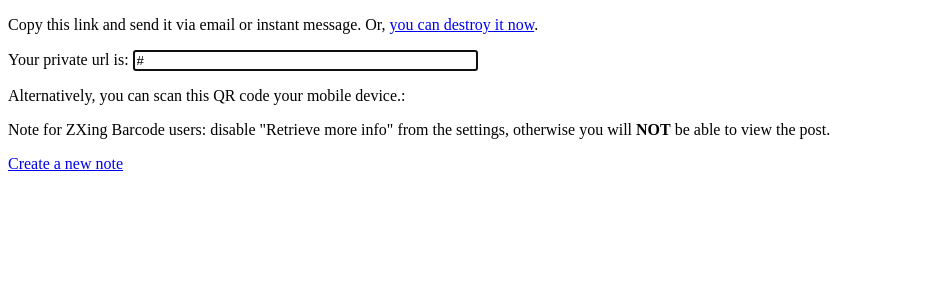
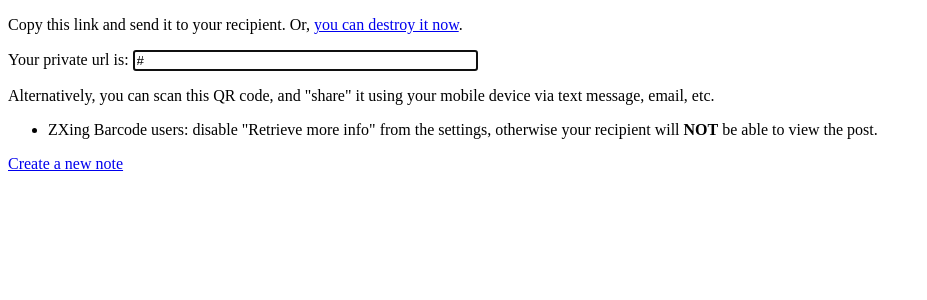
Before and after one commit to atoponce/d-note, a Python web app: template templates/post.html in a window 1280 px wide. Shown: the part 26-326 px from the top of the page, without its empty margins (0-927 px from the left). Run offline with Jinja, Linux system fonts and the light colour scheme; the template is opened without the code that fills it, so the values that code supplies are empty.

Commit message:
html redirect, clarification in <noscript>, qrcode clarification, add no caching, other updates

```diff
--- a/templates/base.html
+++ b/templates/base.html
@@ -14,12 +14,42 @@
         <span class="nav"><a href="{{ url_for('faq') }}">FAQ</a></span>
         <span class="nav"><a href="{{ url_for('about') }}">About</a></span>
     </div>
-    <noscript><p>Please enable JavaScript in your browser for better use of the website.</p></noscript>
     <div id="content">
         {% block content %}{% endblock %}
+        <noscript>
+            <p>You currently have JavaScript disabled. JavaScript is required
+            to use this website. Here is all the JavaScript code that is
+            executed:</p>
+            <ul>
+                <li><a href="http://hashcash.org">Hashcash</a>- Hashcash tokens
+                are minted when submitting a note to prevent denial of service
+                POST attacks and to prevent spamming.</li>
+                <li><a
+                href="https://github.com/Valve/fingerprintjs">Fingerprinting</a>-
+                As part of Hashcash tokens, an anonymous <a
+                href="http://en.wikipedia.org/wiki/MurmurHash">MurmurHash</a>
+                resource string is calculated.</li>
+                <li><a href="http://davidshimjs.github.io/qrcodejs/">QR Code
+                Generation</a>- A QR Code is generated for sending to the
+                recipient to scan using their mobile device to read the
+                note.</li>
+                <li>Notifications- When posting a note, JavaScript is used to
+                let you know that while you are posting your note, a Hashcash
+                token is being minted.</li>
+                <li>Redirects- When viewing a note, JavaScript is used to
+                redirect your browser after a timeout.</li>
+            </ul>
+            <p>There is no tracking code, such as analytics, cookies, etc. in
+            the <a href="https://github.com/atoponce/d-note">default source
+            code</a>. If this site administrator has installed tracking code, I
+            recommend installing the <a
+            href="http://www.ghostery.com/">Ghostery</a> and the <a
+            href="https://adblockplus.org">Adblock Plus</a> extensions, which
+            are both available for Google Chrome and Mozilla Firefox
+            browsers.</p>
+        </noscript>
     </div>
-    <div id="footer">
-
-    </div>
+    <div id="footer"></div>
   </body>
+  {% block endhead %}{% endblock %}
 </html>
--- a/templates/index.html
+++ b/templates/index.html
@@ -9,7 +9,7 @@
     </script>
 {% endblock %}
 {% block content %}
-    <p>Self destructing encrypted notes</p>
+    <h1>Self destructing encrypted notes</h1>
     <form method="POST" action="{{ url_for('show_post', new_url=random, _external=True) }}">
       <p>Paste your secret note here!</p>
       <textarea style="width:100%; height:250px" name="paste"></textarea>
--- a/templates/post.html
+++ b/templates/post.html
@@ -11,13 +11,22 @@
     </script>
 {% endblock %}
 {% block content %}
-    <p>Copy this link and send it via email or instant message. Or, <a href="{{ url_for('fetch_url', random_url=random, _external=True) }}">you can destroy it now</a>.</p>
-    <p>Your private url is: <input id="note" size="40" readonly="readonly" type="text" value="{{ url_for('fetch_url', random_url=random, _external=True) }}"/></p>
-    <p>Alternatively, you can scan this QR code your mobile device.:</p>
+    <p>Copy this link and send it to your recipient. Or, <a href="{{
+    url_for('fetch_url', random_url=random, _external=True) }}">you can destroy
+    it now</a>.</p>
+    <p>Your private url is: <input id="note" size="40" readonly="readonly"
+    type="text" value="{{ url_for('fetch_url', random_url=random,
+    _external=True) }}"/></p>
+    <p>Alternatively, you can scan this QR code, and "share" it using your
+    mobile device via text message, email, etc.</p>
+    <ul>
+        <li>ZXing Barcode users: disable "Retrieve more info" from the
+        settings, otherwise your recipient will <strong>NOT</strong> be able to
+        view the post.</li>
+    </ul>
     <div id="qrcode"></div>
     <script type="text/javascript">
         new QRCode(document.getElementById("qrcode"), { text: "{{ url_for('fetch_url', random_url=random, _external=True) }}", correctLevel: QRCode.CorrectLevel.L });
     </script>
-    <p>Note for ZXing Barcode users: disable "Retrieve more info" from the settings, otherwise you will <strong>NOT</strong> be able to view the post.</p>
     <p><a href="{{ url_for('index', _external=True) }}">Create a new note</a></p>
 {% endblock %}
```
Also changed, not shown: __init__.py (+5 -18 lines), templates/note.html (+19 -1 lines), favicon.ico (deleted), 1 other file.
